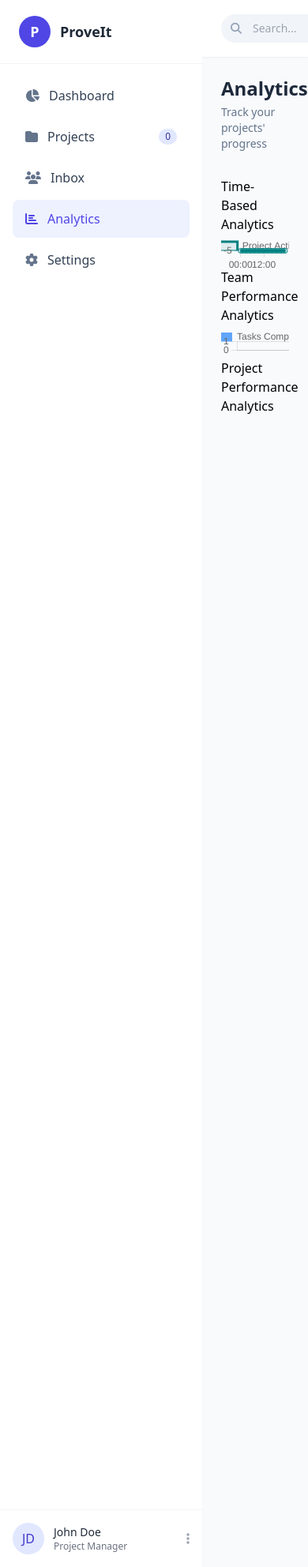
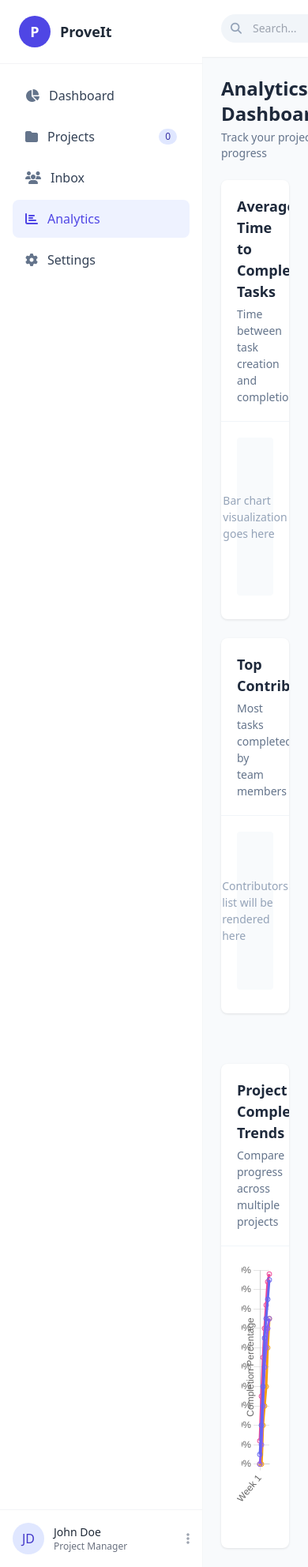
Before and after one commit to Oliverr48/proveit, a Flask app: page /analytics in a window 390 px wide. Shown: the whole page at 79% size. Run offline with Flask 3, Linux system fonts and the light colour scheme; the visitor is signed in with stand-in values (Sample User, id 1); data that the repository does not hold is empty; some libraries are stand-ins or nearby versions.

Commit message:
feat(analytics): Provide foundational dashboard structure with project trends chart
- Full HTML scaffold with clear section divisions and titles

- Implemented Project Trends line chart (Chart.js) as working example

- Placeholders for remaining visualisations (bar chart, contributors list, KPI cards)

- Responsive CSS grid/flex layout

- Sample JS data objects matching DB schema

Gives Michelle a solid starting point while leaving the fun visual work for her.

```diff
--- a/website/static/js/analytics.js
+++ b/website/static/js/analytics.js
@@ -1,49 +1,161 @@
-function loadChart(url, canvasId, configBuilder) {
-  fetch(url)
-    .then(res => res.json())
-    .then(data => {
-      new Chart(document.getElementById(canvasId).getContext('2d'), configBuilder(data));
-    });
+// analytics.js starter template
+
+document.addEventListener('DOMContentLoaded', () => {
+  // Initialize visualization components
+  initTeamPerformanceSection();
+  initProjectCompletionChart();
+
+  // TODO: Add event listeners for filters
+});
+
+// Chart colors - feel free to customize
+const CHART_COLORS = {
+  marketing: '#6366f1', // indigo
+  mobile: '#8b5cf6',    // violet
+  database: '#ec4899',  // pink
+  ui: '#f59e0b',        // amber
+  api: '#10b981'        // emerald
+};
+
+// Sample data structure - replace with API calls in production
+const SAMPLE_DATA = {
+  // Average time to complete tasks - for future implementation
+  avgTimeData: {
+    labels: ['Marketing', 'Mobile App', 'Database', 'UI Redesign', 'API'],
+    datasets: [{
+      label: 'Average Days to Complete',
+      data: [3.3, 4.2, 2.3, 4.5, 2.8],
+      backgroundColor: Object.values(CHART_COLORS),
+      borderWidth: 1
+    }],
+    average: 3.2
+  },
+
+  // Top contributors data
+  topContributors: [
+    { id: 1, name: 'John Doe', role: 'Front-end Developer', taskCount: 87, initials: 'JD', color: '#6366f1' },
+    { id: 2, name: 'Anna Smith', role: 'UX Designer', taskCount: 74, initials: 'AS', color: '#8b5cf6' },
+    { id: 3, name: 'Mike Johnson', role: 'Backend Developer', taskCount: 65, initials: 'MJ', color: '#ec4899' },
+    { id: 4, name: 'Sarah Thomas', role: 'QA Engineer', taskCount: 59, initials: 'ST', color: '#f59e0b' }
+  ],
+
+  // Project completion trends
+  projectTrends: {
+    labels: ['Week 1', 'Week 2', 'Week 3', 'Week 4', 'Week 5', 'Week 6', 'Week 7'],
+    datasets: [
+      {
+        label: 'Marketing Website',
+        data: [5, 20, 40, 65, 75, 85, 95],
+        borderColor: CHART_COLORS.marketing,
+        backgroundColor: CHART_COLORS.marketing + '20', // 12.5% opacity
+        tension: 0.3,
+        projectId: 'marketing'
+      },
+      {
+        label: 'Mobile App',
+        data: [0, 10, 30, 50, 60, 70, 75],
+        borderColor: CHART_COLORS.mobile,
+        backgroundColor: CHART_COLORS.mobile + '20',
+        tension: 0.3,
+        projectId: 'mobile'
+      },
+      {
+        label: 'Database Migration',
+        data: [12, 35, 55, 70, 82, 94, 98],
+        borderColor: CHART_COLORS.database,
+        backgroundColor: CHART_COLORS.database + '20',
+        tension: 0.3,
+        projectId: 'database'
+      },
+      {
+        label: 'UI Redesign',
+        data: [0, 0, 20, 30, 40, 60, 75],
+        borderColor: CHART_COLORS.ui,
+        backgroundColor: CHART_COLORS.ui + '20',
+        tension: 0.3,
+        projectId: 'ui'
+      }
+    ]
+  }
+};
+
+// TODO: Implement Average Time to Complete Chart visualization
+// You'll need to create a function that renders a bar chart showing task completion times
+
+// Initialize Team Performance section
+function initTeamPerformanceSection() {
+  const container = document.getElementById('topContributorsContainer');
+  const contributors = SAMPLE_DATA.topContributors;
+
+  // TODO: Calculate percentages based on maximum task count
+  // TODO: Generate HTML for each contributor with avatar, name, role, and progress bar
+  // Example HTML structure for a contributor:
+  /*
+  <div class="contributor-item">
+    <div class="contributor-avatar" style="background-color: [color]">[initials]</div>
+    <div class="contributor-info">
+      <div class="contributor-name">[name]</div>
+      <div class="contributor-role">[role]</div>
+      <div class="contributor-progress">
+        <div class="contributor-progress-bar" style="width: [percentage]%; background-color: [color]"></div>
+      </div>
+      <div class="contributor-count">[taskCount] tasks</div>
+    </div>
+  </div>
+  */
 }
 
-document.addEventListener('DOMContentLoaded', () => {
-  loadChart('/api/time-based-analytics', 'timeAnalyticsChart', (data) => ({
+// Initialize Project Completion Trends Chart
+function initProjectCompletionChart() {
+  const ctx = document.getElementById('projectCompletionChart').getContext('2d');
+
+  // Create a line chart comparing multiple projects
+  window.projectCompletionChart = new Chart(ctx, {
     type: 'line',
     data: {
-      labels: data.labels,
-      datasets: [{
-        label: 'Project Activity',
-        data: data.data,
-        borderColor: 'teal',
-        backgroundColor: 'rgba(0, 128, 128, 0.1)',
-        fill: true,
-        tension: 0.3
-      }]
+      labels: SAMPLE_DATA.projectTrends.labels,
+      datasets: SAMPLE_DATA.projectTrends.datasets
+    },
+    options: {
+      responsive: true,
+      maintainAspectRatio: false,
+      scales: {
+        y: {
+          beginAtZero: true,
+          max: 100,
+          title: {
+            display: true,
+            text: 'Completion Percentage'
+          },
+          ticks: {
+            callback: function(value) {
+              return value + '%';
+            }
+          }
+        }
+      },
+      interaction: {
+        intersect: false,
+        mode: 'index'
+      },
+      plugins: {
+        legend: {
+          display: false
+        },
+        tooltip: {
+          callbacks: {
+            label: function(context) {
+              return `${context.dataset.label}: ${context.raw}% complete`;
+            }
+          }
+        }
+      }
     }
-  }));
+  });
 
-  loadChart('/api/team-performance-analytics', 'teamPerformanceChart', (data) => ({
-    type: 'bar',
-    data: {
-      labels: data.labels,
-      datasets: [{
-        label: 'Tasks Completed',
-        data: data.data,
-        backgroundColor: ['#60A5FA', '#34D399', '#FBBF24', '#F87171']
-      }]
-    }
-  }));
+  // TODO: Create and implement custom legend for the project chart
+}
 
-  loadChart('/api/project-performance-analytics', 'completionChart', (data) => ({
-    type: 'line',
-    data: {
-      labels: data.labels,
-      datasets: data.datasets.map(ds => ({
-        label: ds.label,
-        data: ds.data,
-        borderColor: ds.borderColor,
-        fill: false
-      }))
-    }
-  }));
-});
+// TODO: Create functions for filtering data by time range
+// TODO: Create function for filtering by project
+// TODO: Create function for exporting data
--- a/website/templates/analytics.html
+++ b/website/templates/analytics.html
@@ -1,39 +1,151 @@
 {% extends "base.html" %}
 
-{% block head %}
-  <link rel="stylesheet" href="{{ url_for('static', filename='css/analytics.css') }}">
+{% block title %}Analytics - ProveIt{% endblock %}
+
+{% block extra_css %}
+<style>
+  /* Analytics specific styles - inline to ensure no conflicts */
+  .analytics-header {
+    display: flex;
+    justify-content: space-between;
+    align-items: center;
+    margin-bottom: 1.5rem;
+  }
+
+  .analytics-layout {
+    display: flex;
+    flex-direction: column;
+    gap: 2rem;
+  }
+
+  .top-section {
+    display: grid;
+    grid-template-columns: 1fr;
+    gap: 1.5rem;
+    margin-bottom: 2rem;
+  }
+
+  @media (min-width: 768px) {
+    .top-section {
+      grid-template-columns: 1fr 1fr;
+    }
+  }
+
+  .analytics-card {
+    background-color: white;
+    border-radius: 0.5rem;
+    box-shadow: 0 1px 3px rgba(0, 0, 0, 0.1);
+    overflow: hidden;
+    height: 100%;
+  }
+
+  .card-header {
+    padding: 1.25rem;
+    border-bottom: 1px solid #f1f5f9;
+  }
+
+  .card-title {
+    font-size: 1.125rem;
+    font-weight: 600;
+    color: #1e293b;
+    margin-bottom: 0.25rem;
+  }
+
+  .card-subtitle {
+    font-size: 0.875rem;
+    color: #64748b;
+  }
+
+  .card-content {
+    padding: 1.25rem;
+    min-height: 250px;
+  }
+
+  .bottom-section .card-content {
+    min-height: 350px;
+  }
+
+  .chart-legend {
+    display: flex;
+    flex-wrap: wrap;
+    gap: 0.75rem;
+    margin-top: 1rem;
+  }
+
+  .placeholder {
+    display: flex;
+    justify-content: center;
+    align-items: center;
+    height: 100%;
+    min-height: 200px;
+    background-color: #f8fafc;
+    border-radius: 0.25rem;
+    color: #94a3b8;
+    font-size: 0.875rem;
+  }
+</style>
 {% endblock %}
 
 {% block content %}
-<!-- Header -->
-<div class="flex justify-between items-center mb-8">
+<!-- Analytics Header -->
+<div class="analytics-header">
   <div>
-    <h2 class="text-2xl font-bold text-slate-800">Analytics</h2>
+    <h2 class="text-2xl font-bold text-slate-800">Analytics Dashboard</h2>
     <p class="text-slate-500 text-sm mt-1">Track your projects' progress</p>
+  </div>
+
+  <!-- TODO: Add filtering controls here -->
+  <div class="flex items-center space-x-4">
+    <div class="flex bg-white rounded-md shadow-sm p-1">
+    </div>
+
+
   </div>
 </div>
 
-
-<div class="container">
-
-  <!-- Analytics Grid -->
-  <div class="analytics-grid">
-    <!-- Time-Based Analytics -->
+<!-- Main Analytics Layout -->
+<div class="analytics-layout">
+  <!-- Top section with two cards side-by-side -->
+  <div class="top-section">
+    <!-- First card: Average Time to Complete Tasks -->
     <div class="analytics-card">
-      <h3>Time-Based Analytics</h3>
-      <canvas id="timeAnalyticsChart"></canvas>
+      <div class="card-header">
+        <h3 class="card-title">Average Time to Complete Tasks</h3>
+        <p class="card-subtitle">Time between task creation and completion</p>
+      </div>
+      <div class="card-content">
+        <div class="placeholder">Bar chart visualization goes here</div>
+      </div>
     </div>
 
-    <!-- Team Performance Analytics -->
+    <!-- Second card: Team performance metrics -->
     <div class="analytics-card">
-      <h3>Team Performance Analytics</h3>
-      <canvas id="teamPerformanceChart"></canvas>
+      <div class="card-header">
+        <h3 class="card-title">Top Contributors</h3>
+        <p class="card-subtitle">Most tasks completed by team members</p>
+      </div>
+
+      <div class="card-content" id="topContributorsContainer">
+        <div class="placeholder">Contributors list will be rendered here</div>
+      </div>
     </div>
+  </div>
 
-    <!-- Project Performance Analytics -->
-    <div class="analytics-card analytics-full">
-      <h3>Project Performance Analytics</h3>
-      <canvas id="completionChart"></canvas>
+  <!-- Bottom section with full-width card -->
+  <div class="bottom-section">
+    <div class="analytics-card">
+      <div class="card-header">
+        <h3 class="card-title">Project Completion Trends</h3>
+        <p class="card-subtitle">Compare progress across multiple projects</p>
+      </div>
+
+      <div class="card-content">
+        <canvas id="projectCompletionChart"></canvas>
+      </div>
+
+      <div id="projectChartLegend" class="chart-legend px-4 pb-4">
+        <!-- Legend will be rendered by JavaScript -->
+      </div>
     </div>
   </div>
 </div>
```
Also changed, not shown: website/static/css/analytics.css (+91 -29 lines).
